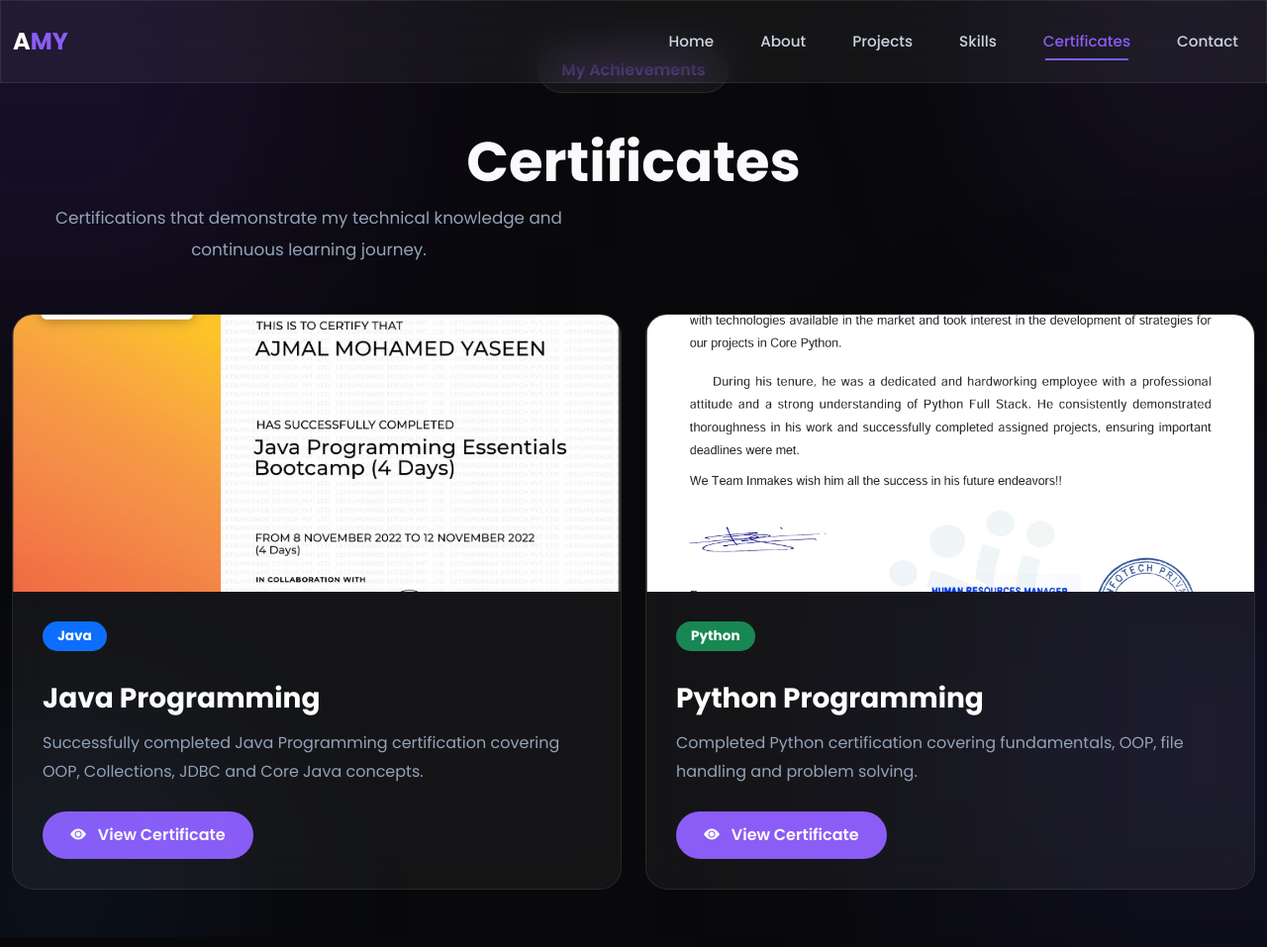
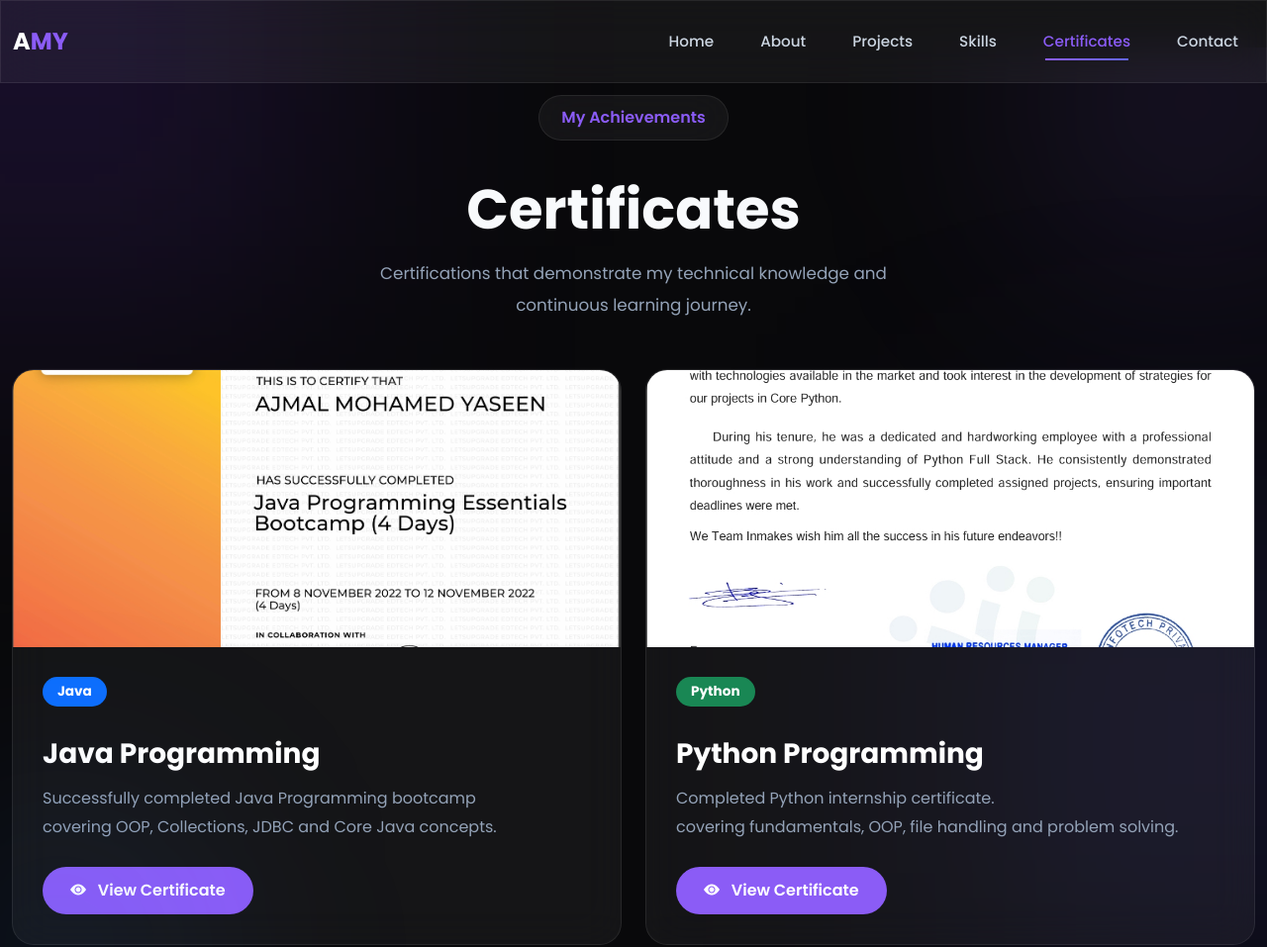
Before and after one commit to ajmalmyaseen/PortfolioWebsiteV2, a plain HTML site: page certificates.html in a window 1280 px wide. Shown: the top 957 px of the page at 99% size. Drawn offline with nearby package versions, Linux system fonts and the light colour scheme.

Commit message:
feat: add experience section with internship experience and update certificate descriptions

```diff
--- a/certificates.html
+++ b/certificates.html
@@ -68,6 +68,8 @@
 
     </nav>
 
+    <br><br>
+
     <!-- Certificates -->
 
     <section class="certificate-page py-5">
@@ -84,7 +86,7 @@
                     Certificates
                 </h1>
 
-                <p class="hero-text">
+                <p class="hero-text mt-3 mx-auto">
 
                     Certifications that demonstrate my technical knowledge
                     and continuous learning journey.
@@ -116,8 +118,8 @@
                             <p>
 
                                 Successfully completed Java Programming
-                                certification covering OOP, Collections,
-                                JDBC and Core Java concepts.
+                                bootcamp<br> covering OOP, Collections,
+                                JDBC and Core Java concepts.<br>
 
                             </p>
 
@@ -157,9 +159,8 @@
 
                             <p>
 
-                                Completed Python certification covering
-                                fundamentals, OOP, file handling and
-                                problem solving.
+                                Completed Python internship certificate.<br>
+                                covering fundamentals, OOP, file handling and problem solving.<br>
 
                             </p>
 
```
Also changed, not shown: about.html (+30 -0 lines).
